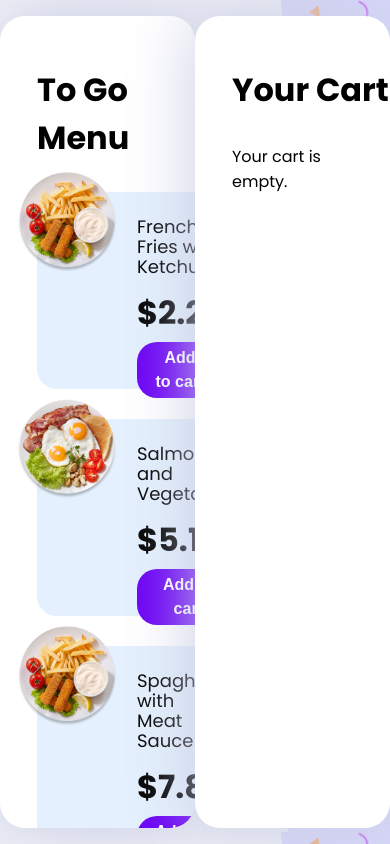
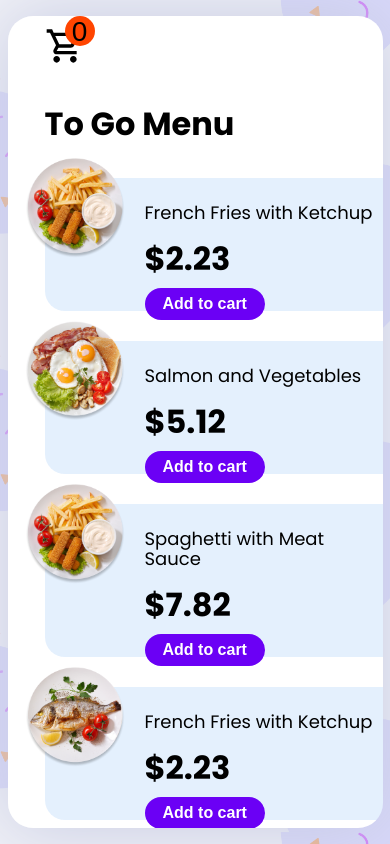
Before and after one commit to helloelio/eCommerce-component, a Vue app: page / in a window 390 px wide. Built offline with nearby package versions, Linux system fonts and the light colour scheme.

Commit message:
add styles for mobile

```diff
--- a/src/App.vue
+++ b/src/App.vue
@@ -2,8 +2,17 @@
   <main class="main">
     <div class="container">
       <div class="content">
-        <the-shop :menu="menu" />
-        <the-cart :cart="filteredCart" />
+        <the-shop
+          @getShopStatus="handleClick"
+          :shopStatus="shopStatus"
+          :menu="menu"
+          :cart="filteredCart"
+        />
+        <the-cart
+          @getShopStatus="handleClick"
+          :shopStatus="shopStatus"
+          :cart="filteredCart"
+        />
       </div>
     </div>
   </main>
@@ -20,8 +29,22 @@ export default {
     TheShop,
     TheCart,
   },
+
+  data() {
+    return {
+      shopStatus: true,
+    };
+  },
+
   computed: {
     ...mapGetters(['cart', 'menu', 'filteredCart']),
+  },
+
+  methods: {
+    handleClick(payload) {
+      console.log('asd');
+      this.shopStatus = payload;
+    },
   },
 };
 </script>
@@ -72,11 +95,38 @@ hr {
     font-weight: bold;
     font-size: 32px;
     line-height: 48px;
-    padding: 50px 0 0 37px;
+    padding: 31px 0 0 37px;
     margin-bottom: 30px;
   }
   &__items {
     padding-left: 37px;
   }
 }
+.button-to-back {
+  display: none;
+  margin: 20px 37px;
+}
+.button-to-cart {
+  display: none;
+}
+
+@media screen and (max-width: 768px) {
+  .shop {
+    position: relative;
+    z-index: 2;
+  }
+  .cart {
+    position: absolute;
+    z-index: 1;
+  }
+  .button-to-back {
+    display: block;
+  }
+  .button-to-cart {
+    display: block;
+  }
+  .not-active {
+    display: none;
+  }
+}
 </style>
--- a/src/components/cart/TheCart.vue
+++ b/src/components/cart/TheCart.vue
@@ -1,5 +1,11 @@
 <template>
-  <div class="card cart">
+  <div
+    class="card cart"
+    :class="[{ 'not-active': this.shopStatus }, { active: !this.shopStatus }]"
+  >
+    <button @click="handleClick" class="button-to-back">
+      <img src="../../assets/chevron-back.svg" />
+    </button>
     <div class="card__title">Your Cart</div>
     <cart-items :cart="this.cart" />
     <div v-if="cart.length > 0" class="cart__total">
@@ -19,9 +25,25 @@ export default {
     TotalCartCost,
   },
   props: {
+    shopStatus: {
+      type: Boolean,
+      default: true,
+    },
     cart: {
       type: Array,
       default: () => [],
+    },
+  },
+
+  data() {
+    return {
+      back: false,
+    };
+  },
+
+  methods: {
+    handleClick() {
+      this.$emit('getShopStatus', true);
     },
   },
 };
@@ -90,6 +112,7 @@ export default {
     }
   }
 }
+
 .empty-cart {
   font-size: 16px;
   line-height: 24px;
@@ -109,4 +132,8 @@ export default {
 .arrow-button-right:hover {
   background-color: green;
 }
+.button-to-back {
+  background: none;
+  border: none;
+}
 </style>
--- a/src/components/shop/TheShop.vue
+++ b/src/components/shop/TheShop.vue
@@ -1,5 +1,12 @@
 <template>
-  <div class="card shop">
+  <div
+    class="card shop"
+    :class="[{ 'not-active': !this.shopStatus }, { active: this.shopStatus }]"
+  >
+    <button @click="handleClick" class="button-to-cart">
+      <img src="../../assets/cart.svg" alt="" />
+      <div class="button-to-cart-count">{{ this.cart.length }}</div>
+    </button>
     <div class="card__title">To Go Menu</div>
     <shop-items :menu="this.menu" />
   </div>
@@ -14,9 +21,22 @@ export default {
     ShopItems,
   },
   props: {
+    shopStatus: {
+      type: Boolean,
+      default: true,
+    },
     menu: {
       type: Array,
       default: () => [],
+    },
+    cart: {
+      type: Array,
+      default: () => [],
+    },
+  },
+  methods: {
+    handleClick() {
+      this.$emit('getShopStatus', false);
     },
   },
 };
@@ -79,4 +99,20 @@ export default {
     }
   }
 }
+.button-to-cart {
+  position: relative;
+  background: none;
+  border: none;
+  margin: 10px 0 0 37px;
+}
+.button-to-cart-count {
+  position: absolute;
+  top: -10px;
+  right: -10px;
+  background-color: orangered;
+  border-radius: 50%;
+  font-size: 28px;
+  width: 30px;
+  height: 30px;
+}
 </style>
```
Also changed, not shown: src/assets/cart.svg (added), src/assets/chevron-back.svg (added).
